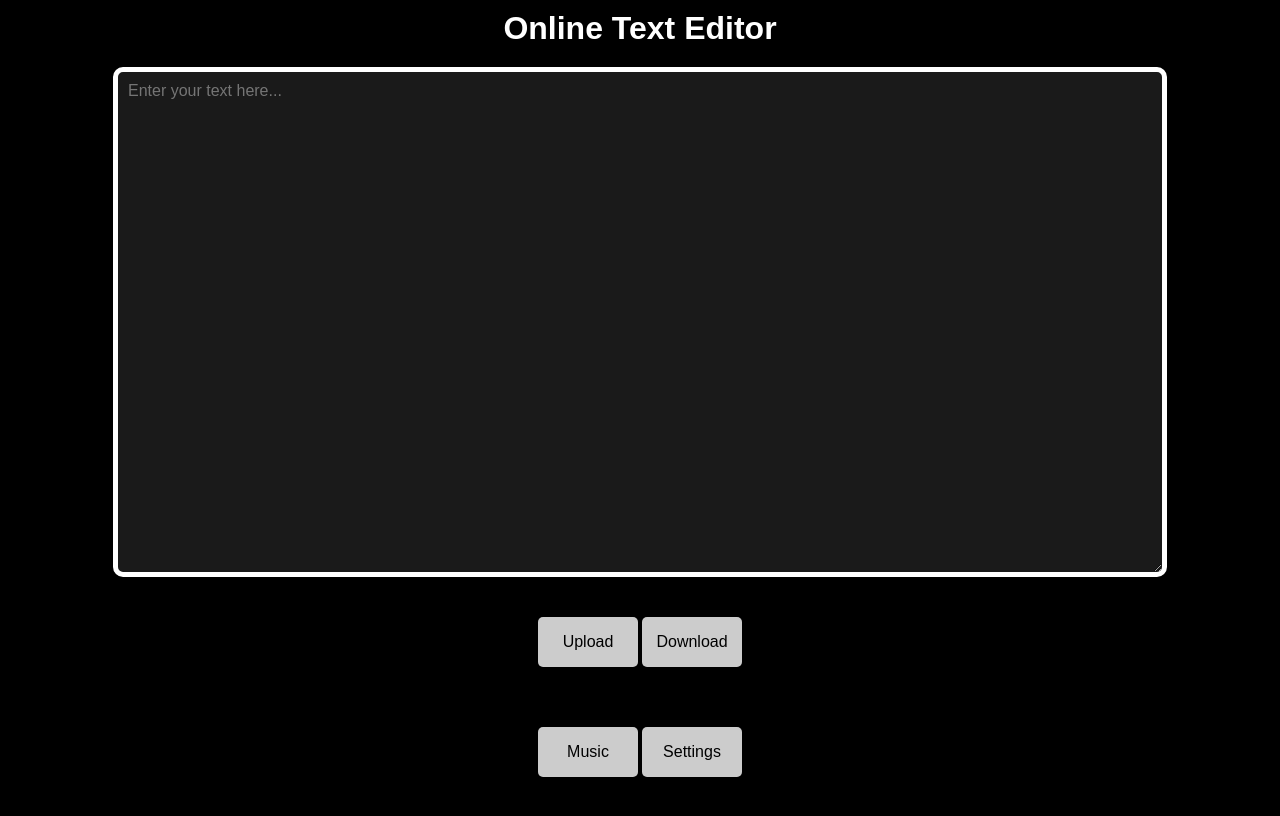
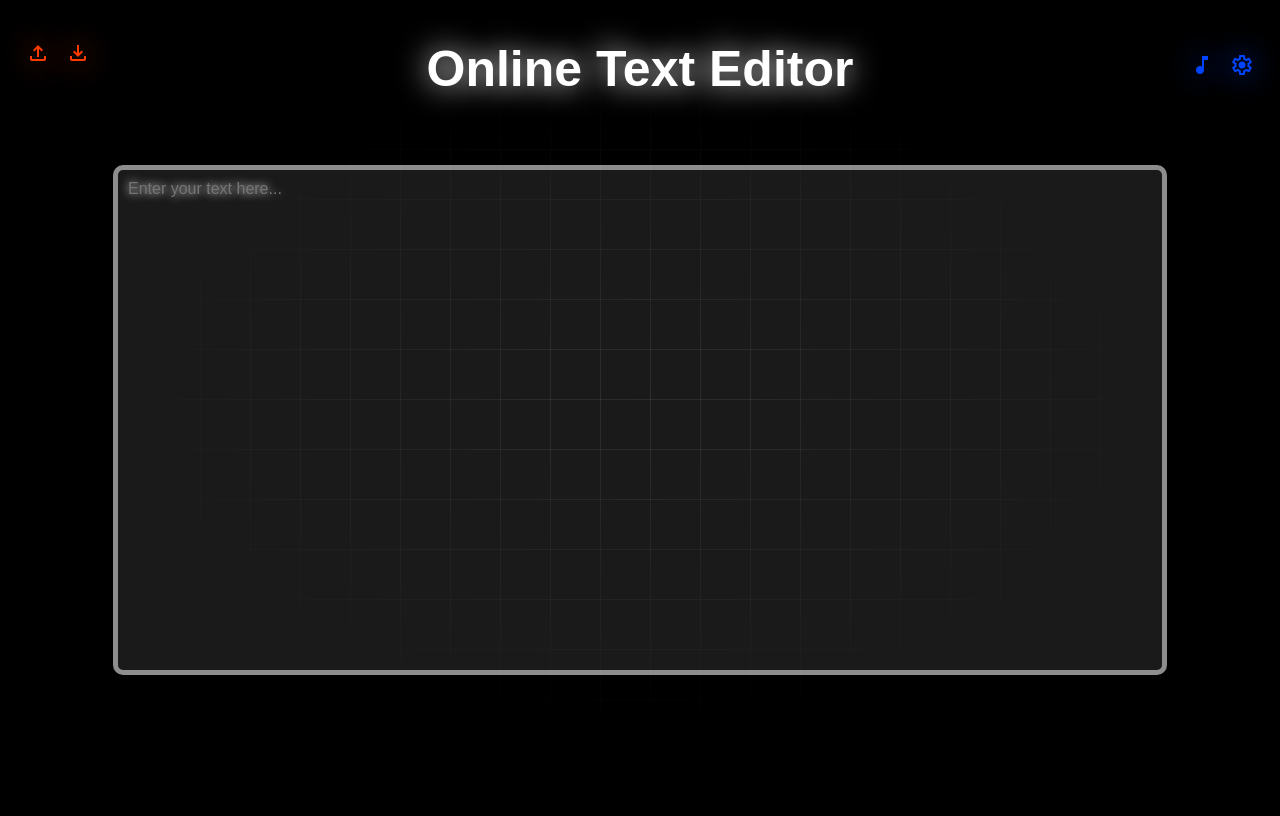
Before and after one commit to nik-lmao/small-projects, a browser extension: page online-text-editor/index.html in a window 1280 px wide. Drawn offline with nearby package versions, Linux system fonts and the light colour scheme.

Commit message:
Completely edited page's styles

```diff
--- a/online-text-editor/index.html
+++ b/online-text-editor/index.html
@@ -5,22 +5,24 @@
     <meta name="viewport" content="width=device-width, initial-scale=1.0">
     <title>Online Text Editor</title>
     <link rel="stylesheet" href="styles.css">
-
+    <link rel="stylesheet" href="https://fonts.googleapis.com/css2?family=Material+Symbols+Outlined:opsz,wght,FILL,GRAD@20..48,100..700,0..1,-50..200" />
 </head>
 <body>
+    <div class="page">
       <h1 class="header">Online Text Editor</h1>
+      <div class="buttons2">
+        <button id="music" class="icon"><span class="material-symbols-outlined">music_note</span></button>
+        <button id="settings-button" class="icon"><span class="material-symbols-outlined">settings</span></button>
+      </div>
 
       <textarea id="text" placeholder="Enter your text here..."></textarea>
 
-    <div class="buttons">
-      <button id="upload" class="button">Upload</button>
-      <button id="download" class="button">Download</button>
+      <div class="buttons1">
+        <button id="upload" class="icon2"><span class="material-symbols-outlined">upload</span></button>
+        <button id="download" class="icon2"><span class="material-symbols-outlined">download</span></button>
       </div>
 
-    <div class="buttons">
-      <button id="music" class="button">Music</button>
-      <button id="settings-button" class="button">Settings</button>
-    </div>
+
 
 
       <div id="settings">
@@ -31,11 +33,11 @@
         <input id="font-size" class="setting-input">
         <p class="setting-name">Font Color</p>
         <input id="font-color" class="setting-input">
-      <p class="setting-name">Music</p>
-      <input id="music" class="setting-input">
 
-      <button id="save" class="button button-centered">Save</button>
+        <button id="save" class="icon"><span class="material-symbols-outlined">save</span></button>
       </div>
+    </div>
+
 
     <script src="index.js"></script>
 </body>
--- a/online-text-editor/index.js
+++ b/online-text-editor/index.js
@@ -1,4 +1,7 @@
+var musicPlaying = false;
+
 window.onload = function() {
+
     const font = localStorage.getItem("font");
     const size = localStorage.getItem("size");
     const color = localStorage.getItem("color");
@@ -50,7 +53,6 @@ document.getElementById("save").onclick = function() {
     const font = document.getElementById("font-name").value;
     const size = document.getElementById("font-size").value;
     const color = document.getElementById("font-color").value;
-    const music = document.getElementById("music").value;
 
     if(font == "" || size == "" || color == "") {
         alert("Please fill in all the fields.");
@@ -60,7 +62,6 @@ document.getElementById("save").onclick = function() {
     localStorage.setItem("font", font);
     localStorage.setItem("size", size);
     localStorage.setItem("color", color);
-    localStorage.setItem("music", music);
 
     // Applying settings
 
@@ -84,6 +85,7 @@ document.getElementById("upload").onclick = function() {
         reader.onload = function(e) {
             const contents = e.target.result;
             document.getElementById("text").value = contents;
+            localStorage.setItem("text", contents);
         };
         reader.readAsText(file);
     };
@@ -94,7 +96,6 @@ document.getElementById("settings-button").onclick = function() {
     document.getElementById("font-name").value = localStorage.getItem("font");
     document.getElementById("font-size").value = localStorage.getItem("size");
     document.getElementById("font-color").value = localStorage.getItem("color");
-    document.getElementById("music").value = localStorage.getItem("music");
     document.getElementById("settings").style.display = "block";
 }
 
@@ -103,8 +104,15 @@ document.getElementById("text").oninput = function() {
 }
 
 document.getElementById("music").onclick = function() {
-    const audio = new Audio("background-music.mp3");
-    audio.loop = true;
-    audio.volume = 0.2;
-    audio.play();
+    if(!musicPlaying) {
+        const audio = new Audio("background-music.mp3");
+        audio.loop = true;
+        audio.volume = 0.2;
+        audio.play();
+        musicPlaying = true;
+    }
+    else {
+        location.reload();
+    }
+
 }
--- a/online-text-editor/styles.css
+++ b/online-text-editor/styles.css
@@ -1,19 +1,107 @@
+/* width */
+::-webkit-scrollbar {
+  width: 15px;
+}
+
+/* Track */
+::-webkit-scrollbar-track {
+  background: rgba(128, 128, 128, 0.24);
+}
+
+/* Handle */
+::-webkit-scrollbar-thumb {
+  background: #888;
+  border-radius: 10px;
+}
+
+/* Handle on hover */
+::-webkit-scrollbar-thumb:hover {
+  background: #555;
+  cursor: default;
+}
+
+html, body {
+  margin: 0;
+  padding: 0;
+  overflow: hidden;
+  height: 100%;
+}
 
 body {
-  background-color: black;
-  overflow-x: hidden;
+  background: repeating-linear-gradient(
+    0deg,
+    rgba(255, 255, 255, 0.07),
+    rgba(255, 255, 255, 0.1) 1px,
+    transparent 1px,
+    transparent 50px
+    ),
+    repeating-linear-gradient(
+    90deg,
+    rgba(255, 255, 255, 0.07),
+    rgba(255, 255, 255, 0.1) 1px,
+    transparent 1px,
+    transparent 50px
+    ),
+    black;
+}
+
+.icon {
+  background-color: transparent;
+  border: none;
+  color: rgb(0, 68, 255);
+  text-shadow: rgb(0, 68, 255) 0px 0px 30px;
+  font-size: 40px;
+  cursor: pointer;
+
+  transition: all 0.1s ease 0s;
+
+
+}
+
+.icon2 {
+  background-color: transparent;
+  border: none;
+  color: rgb(255, 60, 0);
+  text-shadow: rgb(255, 60, 0) 0px 0px 30px;
+
+  cursor: pointer;
+
+  transition: all 0.1s ease 0s;
+}
+
+.icon2:hover,
+.icon:hover {
+  color: white;
+  text-shadow: white 0px 0px 30px;
+}
+
+.page {
+  height: 100vh;
+  width: 100vw;
+  background: radial-gradient(transparent, black 60%);
 }
 
 .header {
   display: block;
-  margin: 10px auto;
+  margin: auto;
+  padding-top: 40px;
+  margin-bottom: 20px;
   width: max-content;
 
   font-family: Arial, Helvetica, sans-serif;
+  font-size: 50px;
   color: white;
+  text-shadow: white 0px 0px 30px;
 }
 
 #text {
+
+  position: absolute;
+  top: 50%;
+  left: 50%;
+  transform: translate(-50%, -50%);
+
+  resize: none;
   display: block;
   width: 80vw;
   height: 60vh;
@@ -26,22 +114,31 @@ body {
 
   background: rgb(255, 255, 255, 0.1);
 
-  border: 5px solid white;
+  border: 5px solid rgba(255, 255, 255, 0.5);
   border-radius: 10px;
+
+
+  text-shadow: white 0px 0px 10px;
 }
 
-#text:focus{
+#text:focus {
   outline: none;
 }
-.buttons {
-  display: block;
-  margin: 20px auto;
-  width: max-content;
-  height: max-content;
+
+.buttons1 {
+  position: absolute;
+  top: 40px;
+  left: 20px;
+}
+
+.buttons2{
+  position: absolute;
+  top: 40px;
+  right: 20px;
 }
 
 .button {
-  margin: 20px auto;
+  margin: 0 auto;
   width: 100px;
   height: 50px;
 
@@ -50,9 +147,6 @@ body {
   border-radius: 5px;
 
   color: black;
-
-  border: none;
-  border-radius: 5px;
   cursor: pointer;
   font-size: 16px;
 
@@ -67,7 +161,7 @@ body {
   background-color: rgb(255,255,255,0.5);
 }
 
-.setting-input{
+.setting-input {
   display: block;
   width: 20vw;
   margin: 10px auto;
@@ -82,36 +176,18 @@ body {
   border: 2px solid white;
   border-radius: 5px;
 }
-.setting-input:focus{
+
+.setting-input:focus {
   outline: none;
 }
+
 .setting-name {
   color: white;
   font-family: Arial, Helvetica, sans-serif;
   font-size: 20px;
-  font-weight: bold ;
+  font-weight: bold;
   width: max-content;
   margin: 5px auto;
-}
-
-.button-centered {
-  display: block;
-  margin: 20px auto;
-  width: 100px;
-  height: 50px;
-
-  background-color: rgb(255,255,255,0.8);
-  border: 2px solid white;
-  border-radius: 5px;
-
-  color: black;
-
-  border: none;
-  border-radius: 5px;
-  cursor: pointer;
-  font-size: 16px;
-
-  transition: all 0.1s ease 0s;
 }
 
 #settings {
@@ -122,4 +198,5 @@ body {
   top: 0;
   left: 0;
   background-color: rgb(0,0,0);
+  text-align: center;
 }
```
Lines whose indentation alone changed are shown as unchanged.
